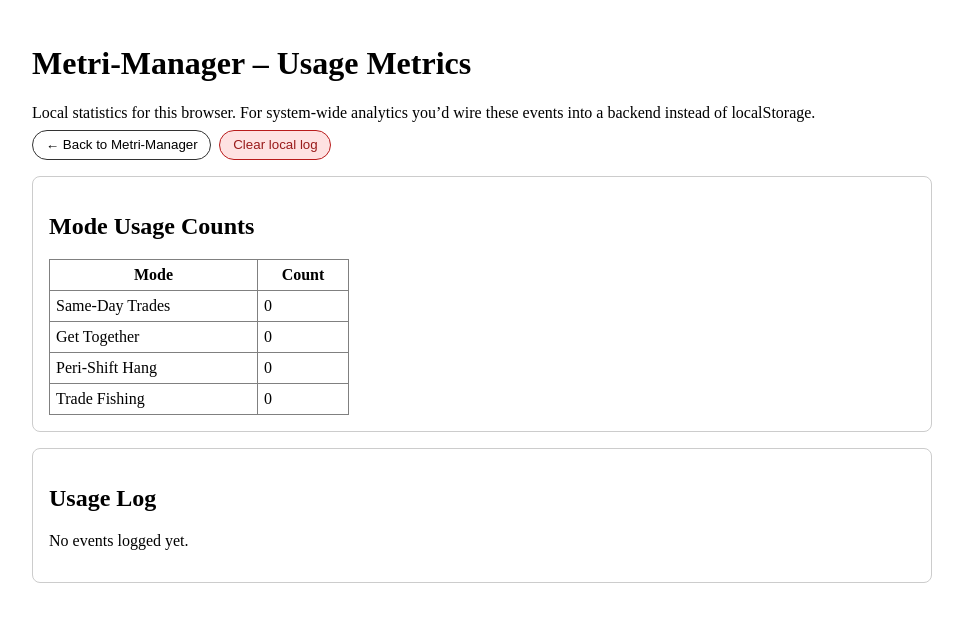
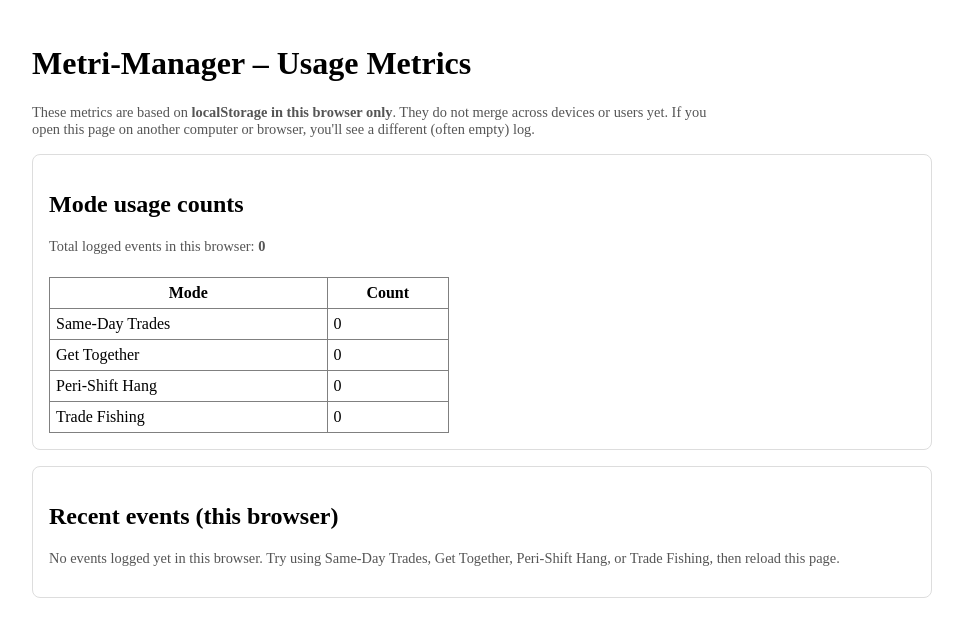
Before and after one commit to jmklassen-md/metri-manager, a Next.js app: page /metrics in a window 1280 px wide. Shown: the top 636 px of the page, without its empty margins (158-1121 px from the left). Built offline with nearby package versions, Linux system fonts and the light colour scheme.

Commit message:
Update page.tsx

```diff
--- a/app/metrics/page.tsx
+++ b/app/metrics/page.tsx
@@ -4,148 +4,105 @@ import React, { useEffect, useMemo, useState } from "react";
 
 type UsageMode = "sameDay" | "getTogether" | "periHang" | "tradeFishing";
 
-type ModeUsageDetails = {
-  selectedDoctor?: string;
-  groupDoctors?: string[];
-  periDoctors?: string[];
+type ModeUsageEvent = {
+  id: string;
+  mode: UsageMode;
+  timestamp: string;
+  doctorName?: string;
+  extra?: string;
 };
 
-type ModeUsageEvent = {
-  mode: UsageMode;
-  timestamp: string; // ISO
-  details?: ModeUsageDetails;
-};
-
-const USAGE_STORAGE_KEY = "metriManagerModeUsage";
-
-function formatTimestamp(ts: string) {
-  const d = new Date(ts);
-  if (isNaN(d.getTime())) return ts;
-  return d.toLocaleString();
-}
-
-function describeDetails(e: ModeUsageEvent): string {
-  const parts: string[] = [];
-
-  if (e.details?.selectedDoctor) {
-    parts.push(`Dr. ${e.details.selectedDoctor}`);
-  }
-  if (e.details?.groupDoctors?.length) {
-    parts.push(`Group: ${e.details.groupDoctors.join(", ")}`);
-  }
-  if (e.details?.periDoctors?.length) {
-    parts.push(`Peri group: ${e.details.periDoctors.join(", ")}`);
-  }
-
-  return parts.join(" | ") || "N/A";
-}
+const USAGE_LOG_KEY = "metriManagerUsageLog";
 
 export default function MetricsPage() {
   const [events, setEvents] = useState<ModeUsageEvent[]>([]);
+  const [error, setError] = useState<string | null>(null);
 
+  // Load from localStorage once on mount
   useEffect(() => {
     if (typeof window === "undefined") return;
     try {
-      const raw = window.localStorage.getItem(USAGE_STORAGE_KEY);
-      const parsed: ModeUsageEvent[] = raw ? JSON.parse(raw) : [];
+      const raw = window.localStorage.getItem(USAGE_LOG_KEY);
+      if (!raw) {
+        setEvents([]);
+        return;
+      }
+      const parsed = JSON.parse(raw);
+      if (Array.isArray(parsed)) {
         setEvents(parsed);
-    } catch {
+      } else {
+        setEvents([]);
+      }
+    } catch (e) {
+      console.error("Failed to read usage log", e);
+      setError("Could not read usage log from this browser.");
       setEvents([]);
     }
   }, []);
 
-  const counts = useMemo(() => {
-    const base: Record<UsageMode, number> = {
+  const totals = useMemo(() => {
+    const base = {
       sameDay: 0,
       getTogether: 0,
       periHang: 0,
       tradeFishing: 0,
-    };
-    for (const e of events) {
-      base[e.mode] = (base[e.mode] || 0) + 1;
+    } as Record<UsageMode, number>;
+
+    for (const ev of events) {
+      if (ev.mode in base) {
+        base[ev.mode as UsageMode] += 1;
+      }
     }
     return base;
   }, [events]);
 
-  const sortedEvents = useMemo(
-    () =>
-      [...events].sort(
+  const totalEvents = events.length;
+
+  // Show most recent 50 events (newest first)
+  const recentEvents = useMemo(() => {
+    const sorted = [...events].sort(
       (a, b) =>
-          new Date(b.timestamp).getTime() -
-          new Date(a.timestamp).getTime()
-      ),
-    [events]
+        new Date(a.timestamp).getTime() - new Date(b.timestamp).getTime()
     );
-
-  const handleClear = () => {
-    if (typeof window === "undefined") return;
-    const ok = window.confirm(
-      "Clear all Metri-Manager usage data on this browser?"
-    );
-    if (!ok) return;
-    window.localStorage.removeItem(USAGE_STORAGE_KEY);
-    setEvents([]);
-  };
-
-  const handleBackHome = () => {
-    if (typeof window !== "undefined") {
-      window.location.href = "/";
-    }
-  };
+    return sorted.slice(-50).reverse();
+  }, [events]);
 
   return (
     <main style={{ maxWidth: 900, margin: "0 auto", padding: "1rem" }}>
       <h1>Metri-Manager – Usage Metrics</h1>
-      <p style={{ marginBottom: "0.5rem" }}>
-        Local statistics for this browser. For system-wide analytics you’d
-        wire these events into a backend instead of localStorage.
+      <p style={{ maxWidth: 700, fontSize: "0.9rem", color: "#555" }}>
+        These metrics are based on{" "}
+        <strong>localStorage in this browser only</strong>. They do not merge
+        across devices or users yet. If you open this page on another computer
+        or browser, you&apos;ll see a different (often empty) log.
       </p>
 
-      <div style={{ marginBottom: "1rem" }}>
-        <button
-          type="button"
-          onClick={handleBackHome}
+      {error && (
+        <p style={{ color: "red", marginTop: "0.5rem" }}>{error}</p>
+      )}
+
+      <section
         style={{
-            padding: "0.4rem 0.8rem",
-            marginRight: "0.5rem",
-            borderRadius: "999px",
-            border: "1px solid #333",
-            background: "#fff",
-            cursor: "pointer",
+          border: "1px solid #ddd",
+          borderRadius: 8,
+          padding: "1rem",
+          marginTop: "1rem",
         }}
       >
-          ← Back to Metri-Manager
-        </button>
-        <button
-          type="button"
-          onClick={handleClear}
-          style={{
-            padding: "0.4rem 0.8rem",
-            borderRadius: "999px",
-            border: "1px solid #b91c1c",
-            background: "#fee2e2",
-            color: "#991b1b",
-            cursor: "pointer",
-          }}
-        >
-          Clear local log
-        </button>
-      </div>
-
-      {/* Summary counts */}
-      <section
-        style={{
-          border: "1px solid #ccc",
-          padding: "1rem",
-          borderRadius: "0.5rem",
-          marginBottom: "1rem",
-        }}
-      >
-        <h2>Mode Usage Counts</h2>
+        <h2>Mode usage counts</h2>
+        <p style={{ fontSize: "0.9rem", color: "#555" }}>
+          Total logged events in this browser:{" "}
+          <strong>{totalEvents}</strong>
+        </p>
+        <div style={{ overflowX: "auto" }}>
           <table
             border={1}
             cellPadding={6}
-          style={{ borderCollapse: "collapse", minWidth: 300 }}
+            style={{
+              borderCollapse: "collapse",
+              minWidth: 400,
+              marginTop: "0.5rem",
+            }}
           >
             <thead>
               <tr>
@@ -156,54 +113,73 @@ export default function MetricsPage() {
             <tbody>
               <tr>
                 <td>Same-Day Trades</td>
-              <td>{counts.sameDay}</td>
+                <td>{totals.sameDay}</td>
               </tr>
               <tr>
                 <td>Get Together</td>
-              <td>{counts.getTogether}</td>
+                <td>{totals.getTogether}</td>
               </tr>
               <tr>
                 <td>Peri-Shift Hang</td>
-              <td>{counts.periHang}</td>
+                <td>{totals.periHang}</td>
               </tr>
               <tr>
                 <td>Trade Fishing</td>
-              <td>{counts.tradeFishing}</td>
+                <td>{totals.tradeFishing}</td>
               </tr>
             </tbody>
           </table>
+        </div>
       </section>
 
-      {/* Detailed log */}
       <section
         style={{
-          border: "1px solid #ccc",
+          border: "1px solid #ddd",
+          borderRadius: 8,
           padding: "1rem",
-          borderRadius: "0.5rem",
+          marginTop: "1rem",
+          marginBottom: "2rem",
         }}
       >
-        <h2>Usage Log</h2>
-        {sortedEvents.length === 0 && <p>No events logged yet.</p>}
-        {sortedEvents.length > 0 && (
-          <div style={{ maxHeight: 400, overflowY: "auto" }}>
+        <h2>Recent events (this browser)</h2>
+        {recentEvents.length === 0 && (
+          <p style={{ fontSize: "0.9rem", color: "#555" }}>
+            No events logged yet in this browser. Try using Same-Day Trades,
+            Get Together, Peri-Shift Hang, or Trade Fishing, then reload this
+            page.
+          </p>
+        )}
+        {recentEvents.length > 0 && (
+          <div style={{ overflowX: "auto" }}>
             <table
               border={1}
               cellPadding={6}
-              style={{ borderCollapse: "collapse", minWidth: 600 }}
+              style={{
+                borderCollapse: "collapse",
+                minWidth: 600,
+                marginTop: "0.5rem",
+              }}
             >
               <thead>
                 <tr>
                   <th>Time</th>
                   <th>Mode</th>
-                  <th>Who / Context</th>
+                  <th>Doctor (if recorded)</th>
+                  <th>Extra</th>
                 </tr>
               </thead>
               <tbody>
-                {sortedEvents.map((e, idx) => (
-                  <tr key={idx}>
-                    <td>{formatTimestamp(e.timestamp)}</td>
-                    <td>{e.mode}</td>
-                    <td>{describeDetails(e)}</td>
+                {recentEvents.map((ev) => (
+                  <tr key={ev.id}>
+                    <td>
+                      {new Date(ev.timestamp).toLocaleString(undefined, {
+                        dateStyle: "short",
+                        timeStyle: "medium",
+                      })}
+                    </td>
+                    <td>{ev.mode}</td>
+                    <td>{ev.doctorName || "—"}</td>
+                    <td>{ev.extra || "—"}</td>
                   </tr>
                 ))}
               </tbody>
```
Lines whose indentation alone changed are shown as unchanged.
